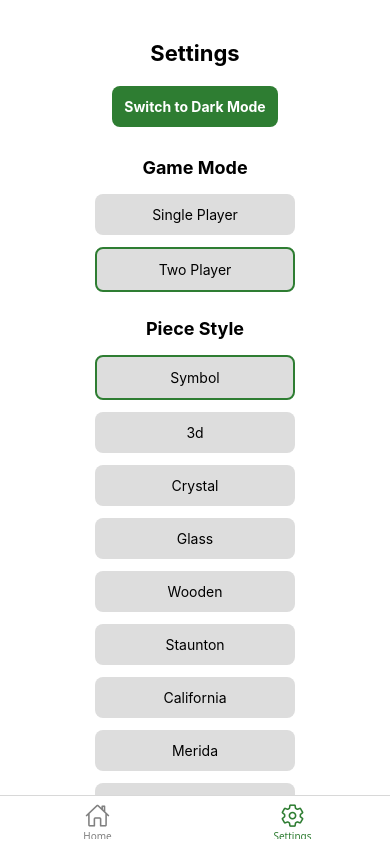
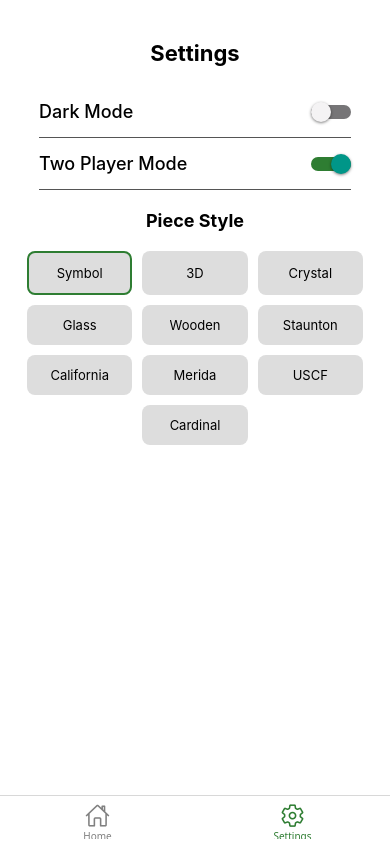
Before and after one commit to learnersthings/ThinkMateChess, a React Native app: screen /Settings in a window 390 px wide. Built offline with nearby package versions, Linux system fonts and the light colour scheme.

Commit message:
Settings screen changes

```diff
--- a/src/screens/SettingsScreen.tsx
+++ b/src/screens/SettingsScreen.tsx
@@ -1,5 +1,5 @@
 import React, { useState } from "react";
-import { View, Text, TouchableOpacity, StyleSheet, ScrollView } from "react-native";
+import { View, Text, TouchableOpacity, StyleSheet, ScrollView, Switch } from "react-native";
 import { useTheme } from "../context/ThemeContext";
 import { useGameSettings, PieceStyle } from "../context/GameSettingsContext";
 
@@ -28,71 +28,47 @@ export default function SettingsScreen() {
             </Text>
 
             {/* THEME TOGGLE */}
-            <TouchableOpacity
-                style={styles.themeButton}
-                onPress={toggleTheme}
-            >
-                <Text style={styles.buttonText}>
-                    Switch to {isDark ? "Light" : "Dark"} Mode
-                </Text>
-            </TouchableOpacity>
+            <View style={styles.toggleRow}>
+                <Text style={[styles.toggleLabel, isDark && styles.darkText]}>Dark Mode</Text>
+                <Switch
+                    value={isDark}
+                    onValueChange={toggleTheme}
+                    trackColor={{ false: "#767577", true: "#2e7d32" }}
+                    thumbColor={isDark ? "#ffffff" : "#f4f3f4"}
+                />
+            </View>
 
-            <Text style={[styles.sectionTitle, isDark && styles.darkText]}>Game Mode</Text>
-
-            {/* GAME MODE: SINGLE */}
-            <TouchableOpacity
-                style={[
-                    styles.option,
-                    mode === "single" && styles.selected,
-                    isDark && styles.optionDark,
-                ]}
-                onPress={() => setMode("single")}
-            >
-                <Text style={isDark && styles.darkText}>
-                    Single Player
-                </Text>
-            </TouchableOpacity>
-
-            {/* GAME MODE: TWO PLAYER */}
-            <TouchableOpacity
-                style={[
-                    styles.option,
-                    mode === "two" && styles.selected,
-                    isDark && styles.optionDark,
-                ]}
-                onPress={() => setMode("two")}
-            >
-                <Text style={isDark && styles.darkText}>
-                    Two Player
-                </Text>
-            </TouchableOpacity>
+            {/* GAME MODE TOGGLE */}
+            <View style={styles.toggleRow}>
+                <Text style={[styles.toggleLabel, isDark && styles.darkText]}>Two Player Mode</Text>
+                <Switch
+                    value={mode === "two"}
+                    onValueChange={(val) => setMode(val ? "two" : "single")}
+                    trackColor={{ false: "#767577", true: "#2e7d32" }}
+                    thumbColor={mode === "two" ? "#ffffff" : "#f4f3f4"}
+                />
+            </View>
 
             <Text style={[styles.sectionTitle, isDark && styles.darkText, { marginTop: 20 }]}>Piece Style</Text>
 
+            <View style={styles.pieceStyleGrid}>
                 {(["symbol", "3d", "crystal", "glass", "wooden", "staunton", "california", "merida", "uscf", "cardinal"] as PieceStyle[]).map((style) => (
                     <TouchableOpacity
                         key={style}
                         style={[
-                        styles.option,
+                            styles.gridOption,
                             pieceStyle === style && styles.selected,
                             isDark && styles.optionDark,
                         ]}
                         onPress={() => setPieceStyle(style)}
                     >
-                    <Text style={isDark && styles.darkText}>
-                        {style.charAt(0).toUpperCase() + style.slice(1)}
+                        <Text style={[isDark && styles.darkText, { fontSize: 13 }]} numberOfLines={1} adjustsFontSizeToFit>
+                            {style === "3d" ? "3D" : style === "uscf" ? "USCF" : style.charAt(0).toUpperCase() + style.slice(1)}
                         </Text>
                     </TouchableOpacity>
                 ))}
+            </View>
 
-            <Text
-                style={[
-                    styles.status,
-                    isDark && styles.darkText,
-                ]}
-            >
-                Current Mode: {mode}
-            </Text>
         </ScrollView>
     );
 }
@@ -140,6 +116,39 @@ const styles = StyleSheet.create({
         borderRadius: 8,
     },
 
+    toggleRow: {
+        flexDirection: "row",
+        alignItems: "center",
+        justifyContent: "space-between",
+        width: "80%",
+        paddingVertical: 15,
+        borderBottomWidth: 1,
+        borderBottomColor: "#555",
+    },
+
+    toggleLabel: {
+        fontSize: 18,
+        fontWeight: "500",
+    },
+
+    pieceStyleGrid: {
+        flexDirection: "row",
+        flexWrap: "wrap",
+        justifyContent: "center",
+        width: "90%",
+        gap: 10,
+        marginTop: 10,
+    },
+
+    gridOption: {
+        width: "30%",
+        paddingVertical: 12,
+        backgroundColor: "#ddd",
+        alignItems: "center",
+        justifyContent: "center",
+        borderRadius: 8,
+    },
+
     optionDark: {
         backgroundColor: "#333",
     },
@@ -148,21 +157,4 @@ const styles = StyleSheet.create({
         borderWidth: 2,
         borderColor: "#2e7d32",
     },
-
-    status: {
-        marginTop: 20,
-        fontSize: 16,
-    },
-
-    themeButton: {
-        padding: 12,
-        backgroundColor: "#2e7d32",
-        borderRadius: 8,
-        marginBottom: 20,
-    },
-
-    buttonText: {
-        color: "white",
-        fontWeight: "bold",
-    },
 });
```
Lines whose indentation alone changed are shown as unchanged.
